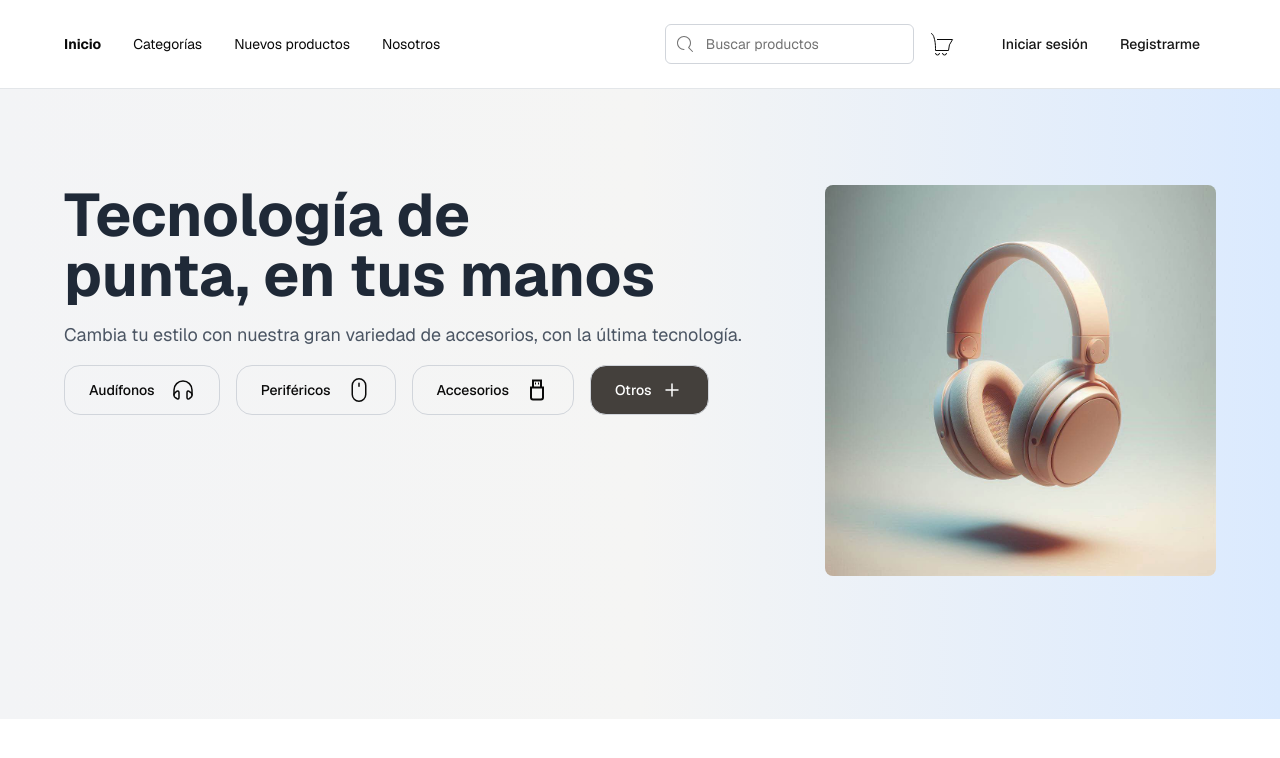
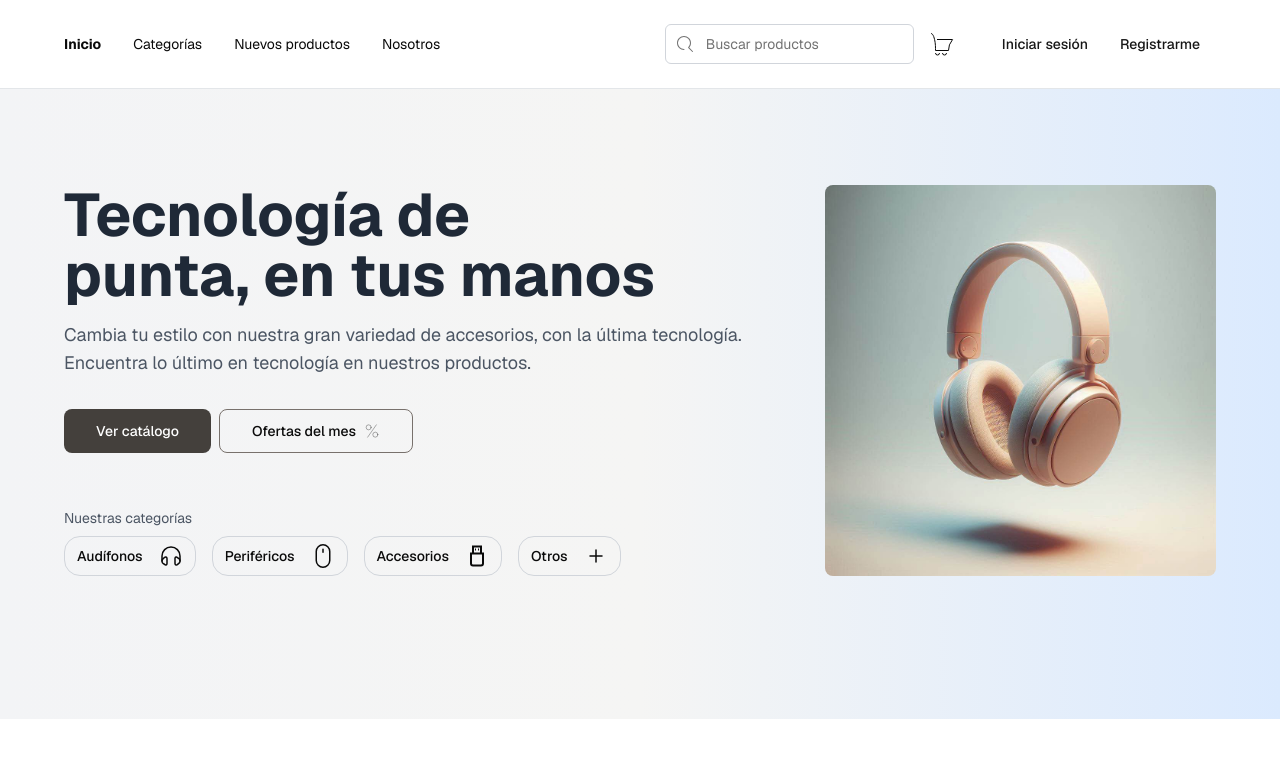
Before and after one commit to fabimont28/sales, a Next.js app: page / in a window 1280 px wide. Shown: the top 758 px of the page. Built offline with nearby package versions, Linux system fonts and the light colour scheme.

Commit message:
refactor: Update Hero section with main categories and cta buttons

```diff
--- a/components/landing/Hero.tsx
+++ b/components/landing/Hero.tsx
@@ -1,68 +1,42 @@
 import Image from 'next/image'
-import { HeadphonesIcon } from '../icons/headphones'
-import { MouseIcon } from '../icons/mouse'
-import { UsbIcon } from '../icons/usb'
+import { MainCategories } from './main-categories'
 import { Button } from '../ui/button'
-import { PlusIcon } from '../icons/plus'
+import { OffersIcon } from '../icons/offers'
 
 export function Hero() {
   return (
     <section className='min-h-[630px] w-full bg-gradient-to-r from-gray-100 via-stone-100 to-blue-100'>
       <div className='flex justify-around px-16 py-24'>
-        <div>
+        <div className='flex flex-col'>
           <div>
             <h1 className='text-balance text-6xl font-bold text-gray-800'>
               Tecnología de punta, en tus manos
             </h1>
-            <p className='mt-4 text-lg text-gray-600'>
+            <p className='mt-4 max-w-[60ch] text-pretty text-lg text-gray-600'>
               Cambia tu estilo con nuestra gran variedad de accesorios, con la última tecnología.
+              Encuentra lo último en tecnología en nuestros productos.
             </p>
           </div>
-          <div className='mt-4 flex gap-4'>
+          <div className='mt-8'>
+            <div className='flex items-center gap-2'>
               <Button
-              variant='outline'
-              className='rounded-2xl border-gray-300 bg-transparent p-6'
+                size='lg'
+                className='rounded-lg bg-stone-700 text-white hover:bg-stone-500'
               >
-              <div>
-                <header className='flex items-center gap-4'>
-                  <h3>Audífonos</h3>
-                  <HeadphonesIcon className='size-6' />
-                </header>
-              </div>
+                Ver catálogo
               </Button>
               <Button
-              variant='outline'
-              className='rounded-2xl border-gray-300 bg-transparent p-6'
+                size='lg'
+                className='rounded-lg border border-stone-500 bg-transparent text-current hover:bg-stone-700 hover:text-white'
               >
-              <div>
-                <header className='flex items-center gap-4'>
-                  <h3>Periféricos</h3>
-                  <MouseIcon className='size-6' />
-                </header>
+                Ofertas del mes
+                <OffersIcon className='ml-2 size-4 text-current' />
+              </Button>
             </div>
-            </Button>
-            <Button
-              variant='outline'
-              className='rounded-2xl border-gray-300 bg-transparent p-6'
-            >
-              <div>
-                <header className='flex items-center gap-4'>
-                  <h3>Accesorios</h3>
-                  <UsbIcon className='text-current/60 size-6' />
-                </header>
           </div>
-            </Button>
-            <Button
-              variant='outline'
-              className='rounded-2xl border-gray-300 bg-stone-700 p-6 text-white hover:bg-stone-500/80 hover:text-white'
-            >
-              <div>
-                <header className='flex items-center gap-2'>
-                  Otros
-                  <PlusIcon className='size-6' />
-                </header>
-              </div>
-            </Button>
+          <div className='mt-auto'>
+            <p className='mb-2 text-sm text-gray-600'>Nuestras categorías</p>
+            <MainCategories />
           </div>
         </div>
         <div className='flex flex-col items-center justify-center gap-4'>
```
Lines whose indentation alone changed are shown as unchanged.
